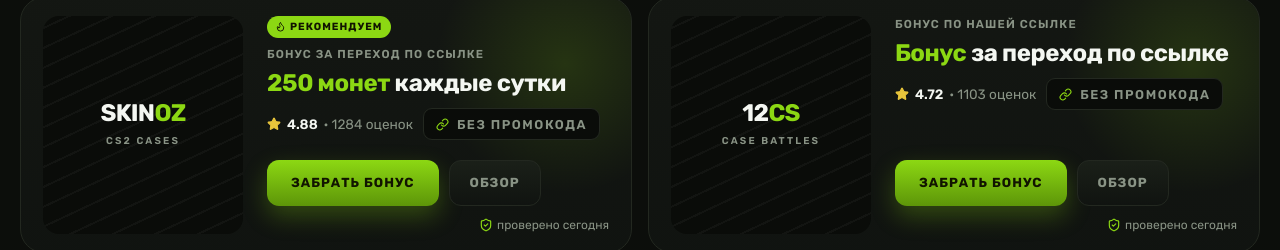
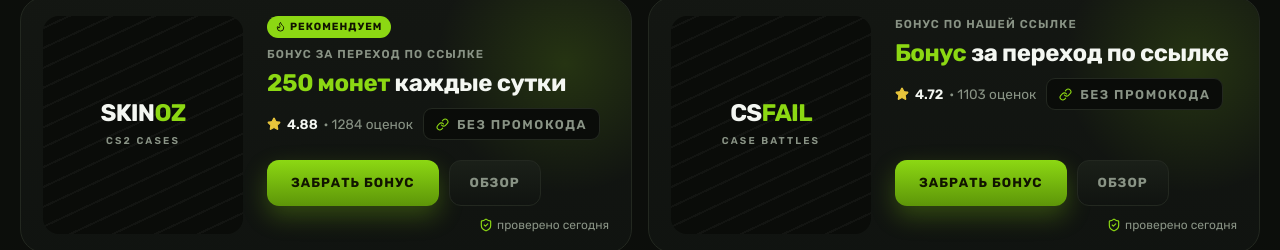
Before and after one commit to maodeceiver/referral-link-site, a React (Vite) app: page / in a window 1280 px wide. Shown: the part 399-649 px from the top of the page. Built offline with nearby package versions, Linux system fonts and the light colour scheme.

Commit message:
[FIX] Изменил название на csfail

```diff
--- a/src/data/sites.ts
+++ b/src/data/sites.ts
@@ -153,9 +153,9 @@ export const sites: Site[] = [
   },
   {
     id: '12cs',
-    name: '12CS',
-    namePrefix: '12',
-    nameSuffix: 'CS',
+    name: 'CSFail',
+    namePrefix: 'CS',
+    nameSuffix: 'Fail',
     tone: 'accent',
     tagline: 'CASE BATTLES',
     kind: 'Бонус по нашей ссылке',
```
